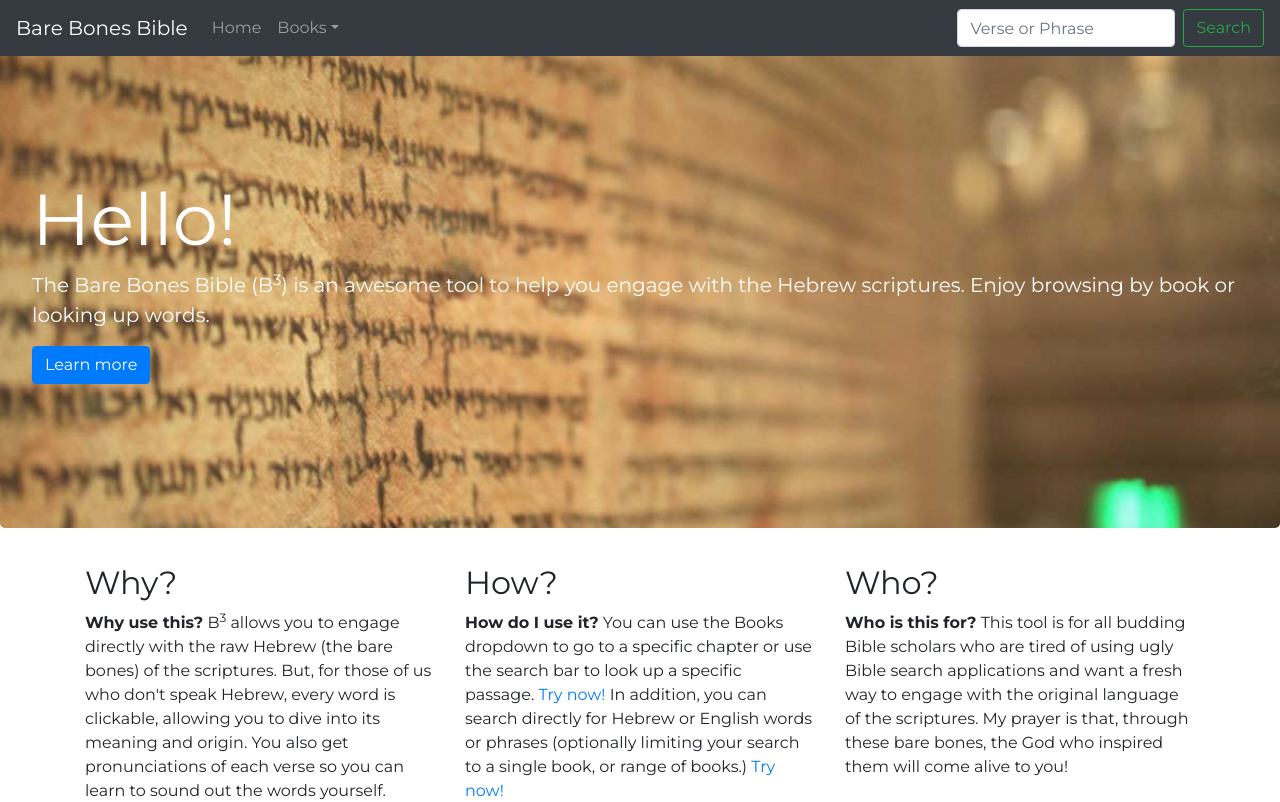
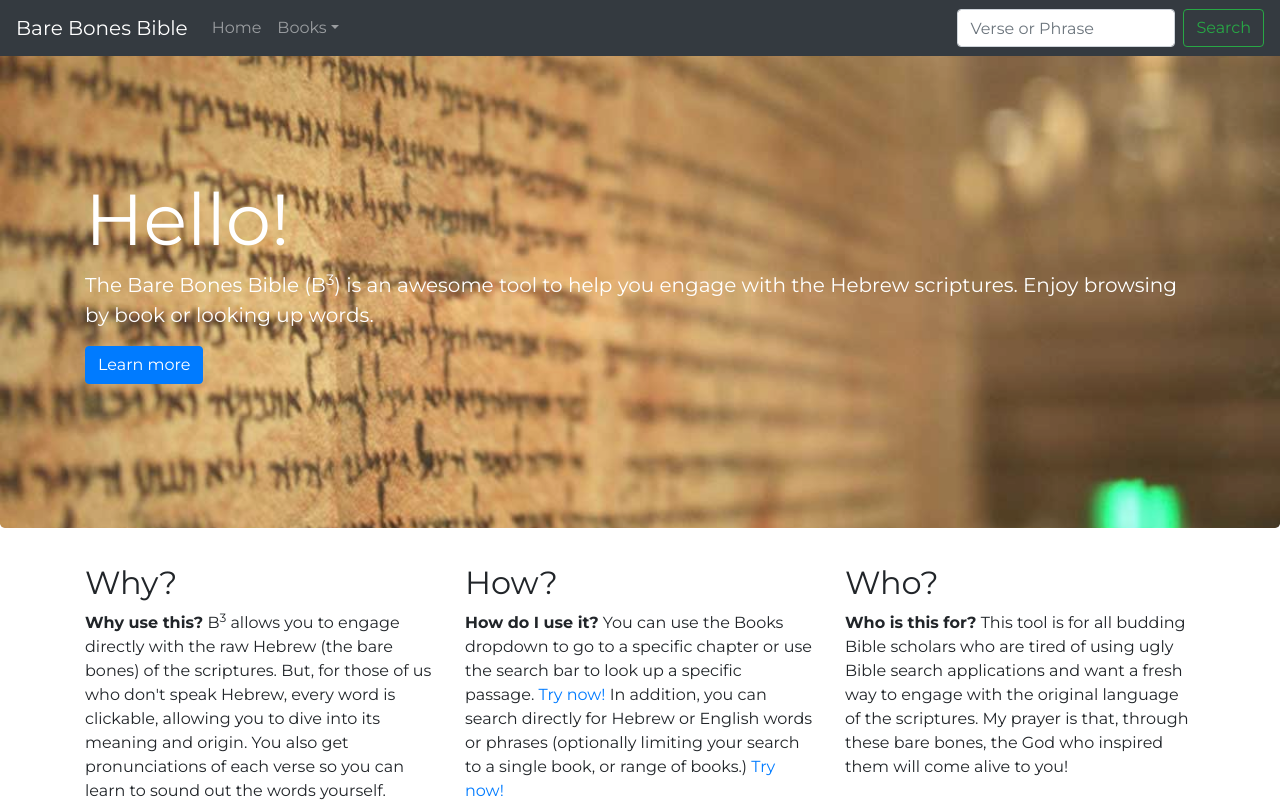
Before and after one commit to jahall/barebonesbible-ui, a React (Create React App) app: page / in a window 1280 px wide. Shown: the top 802 px of the page. Built offline with nearby package versions, Linux system fonts and the light colour scheme; a web font is replaced by a local one.

Commit message:
Add Jumbotron container

```diff
--- a/src/Home.js
+++ b/src/Home.js
@@ -11,6 +11,7 @@ function Home() {
   return (
     <div className="home">
       <Jumbotron style={{ backgroundImage: `linear-gradient(rgba(255,255,255,0.1), rgba(255,255,255,0.1)), url(${scrolls})` }}>
+        <Container>
           <h1 className="display-3">Hello!</h1>
           <p className="lead">
             The Bare Bones Bible (B<sup>3</sup>) is an awesome tool to help you engage with the Hebrew scriptures.
@@ -19,9 +20,10 @@ function Home() {
           <p>
             <Button variant="primary">Learn more</Button>
           </p>
+        </Container>
       </Jumbotron>
       <Container>
-        <Row lg={3} sm={1}>
+        <Row lg={3} md={1}>
           <Col>
             <h2 class="mt-1">Why?</h2>
             <p>
```
Lines whose indentation alone changed are shown as unchanged.
